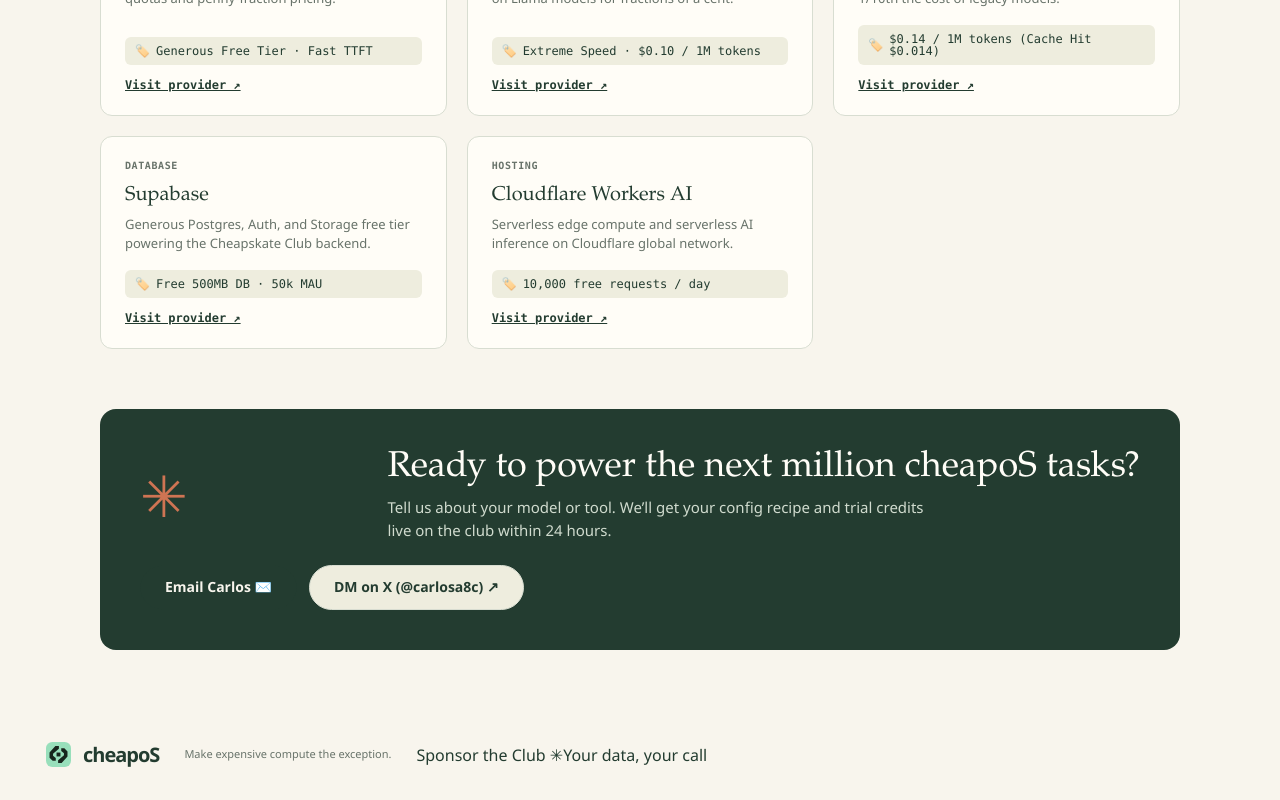
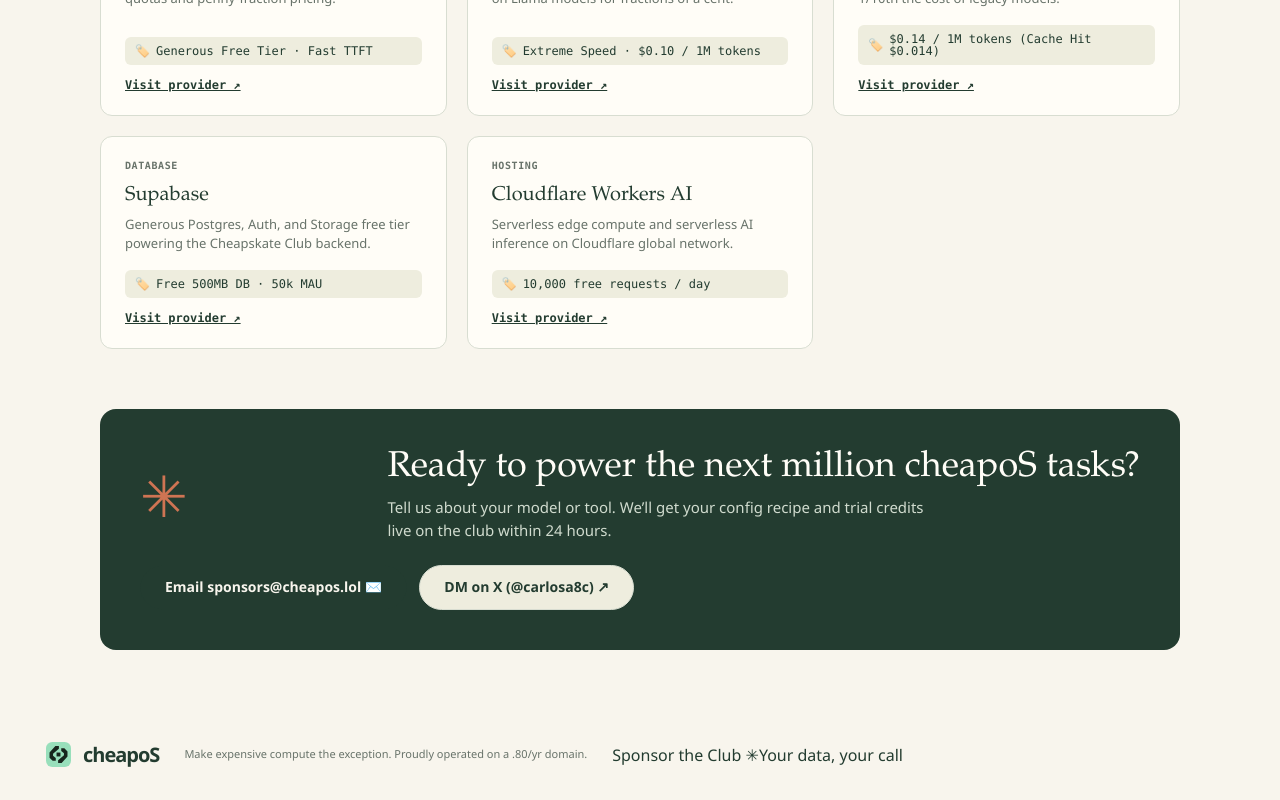
Before and after one commit to carlosa8c/cheapskate-club, a Next.js app in the folder web/: page /sponsors in a window 1280 px wide. Shown: the part 2452-3252 px from the top of the page. Built offline with nearby package versions, Linux system fonts and the light colour scheme; no server answers.

Commit message:
feat(branding): adopt cheapos.lol domain, update contact to sponsors@cheapos.lol, and add domain FAQ

```diff
--- a/web/src/app/about/page.tsx
+++ b/web/src/app/about/page.tsx
@@ -1 +1 @@
-export default function About(){return <section className="prose"><p className="eyebrow">BE CHEAP. DON’T BE A CHEAT.</p><h1>A scoreboard.<br/><em>Not an audit.</em></h1><h2>App-synced, honestly labeled</h2><p>Rankings will use reported, settled usage from opted-in cheapoS installations. Installation signatures help detect changed submissions and duplicate uploads. They do not prove that a modified app is reporting genuine inference.</p><h2>Every token counts</h2><p>One score adds free remote, included-access, and local-model tokens. Tokens reflect real machine telemetry across public free tiers, included account quotas, local hardware, and precision paid spend. Unverified estimates and imported history stay out of rankings. Monthly rankings use UTC.</p><h2>Private by default</h2><p>No prompts, source code, project paths or provider credentials belong in a leaderboard upload. Model names are optional: choose whether to send them from cheapoS and display them on your profile. Posting a project is a separate choice.</p><h2>Still taking shape</h2><p>X and GitHub sign-in and private member settings are available once configured. Installation pairing and signed usage sync are available once configured. Community posting and account deletion controls are still being built.</p></section>}
+export default function About(){return <section className="prose"><p className="eyebrow">BE CHEAP. DON’T BE A CHEAT.</p><h1>A scoreboard.<br/><em>Not an audit.</em></h1><h2>App-synced, honestly labeled</h2><p>Rankings will use reported, settled usage from opted-in cheapoS installations. Installation signatures help detect changed submissions and duplicate uploads. They do not prove that a modified app is reporting genuine inference.</p><h2>Every token counts</h2><p>One score adds free remote, included-access, and local-model tokens. Tokens reflect real machine telemetry across public free tiers, included account quotas, local hardware, and precision paid spend. Unverified estimates and imported history stay out of rankings. Monthly rankings use UTC.</p><h2>Private by default</h2><p>No prompts, source code, project paths or provider credentials belong in a leaderboard upload. Model names are optional: choose whether to send them from cheapoS and display them on your profile. Posting a project is a separate choice.</p><h2>Why cheapoS.lol?</h2><p>Because spending /year on a .ai domain would violate our core terms of service. We build on small bills, lean compute, and honest code.</p><h2>Still taking shape</h2><p>X and GitHub sign-in and private member settings are available once configured. Installation pairing and signed usage sync are available once configured. Community posting and account deletion controls are still being built.</p></section>}
--- a/web/src/app/layout.tsx
+++ b/web/src/app/layout.tsx
@@ -65,7 +65,7 @@
     <main className="page" id="main">{children}</main>
     <footer className="site-footer">
      <Link className="brand" href="/"><Image src="/brand-icon.svg" width="25" height="25" alt=""/>cheapoS</Link>
-     <span>Make expensive compute the exception.</span>
+     <span>Make expensive compute the exception. Proudly operated on a .80/yr domain.</span>
      <div className="footer-links">
        <Link className="text-button" href="/sponsors">Sponsor the Club ✳</Link>
        <Link className="text-button" href="/account">Your data, your call</Link>
--- a/web/src/app/sponsors/page.tsx
+++ b/web/src/app/sponsors/page.tsx
@@ -29,7 +29,7 @@
         <div className="hero-actions" style={{ marginTop: 24 }}>
           <a
             className="button primary"
-            href="mailto:carlos@tumblr.com?subject=Cheapskate%20Club%20Sponsorship%20Inquiry"
+            href="mailto:sponsors@cheapos.lol?subject=Cheapskate%20Club%20Sponsorship%20Inquiry"
           >
             Inquire about sponsorship ✉️
           </a>
@@ -205,9 +205,9 @@
         <div style={{ display: "flex", gap: 12, flexWrap: "wrap" }}>
           <a
             className="button primary"
-            href="mailto:carlos@tumblr.com?subject=Cheapskate%20Club%20Sponsorship%20Inquiry"
+            href="mailto:sponsors@cheapos.lol?subject=Cheapskate%20Club%20Sponsorship%20Inquiry"
           >
-            Email Carlos ✉️
+            Email sponsors@cheapos.lol ✉️
           </a>
           <a
             className="button secondary"
--- a/web/src/lib/sponsor-data.ts
+++ b/web/src/lib/sponsor-data.ts
@@ -80,7 +80,7 @@
       "Zero-fluff social proof: real agent runs proving your low cost per completed task",
     ],
     ctaText: "Inquire about Spotlight",
-    ctaHref: "mailto:carlos@tumblr.com?subject=Cheapskate%20Club%20-%20Model%20of%20the%20Month%20Spotlight",
+    ctaHref: "mailto:sponsors@cheapos.lol?subject=Cheapskate%20Club%20-%20Model%20of%20the%20Month%20Spotlight",
   },
   {
     id: "directory",
@@ -98,7 +98,7 @@
       "Inclusion in the Cheapskate Club newsletter and monthly roundup",
     ],
     ctaText: "List Your Tool",
-    ctaHref: "mailto:carlos@tumblr.com?subject=Cheapskate%20Club%20-%20Directory%20Listing%20Inquiry",
+    ctaHref: "mailto:sponsors@cheapos.lol?subject=Cheapskate%20Club%20-%20Directory%20Listing%20Inquiry",
   },
   {
     id: "patron",
```
Also changed, not shown: 1 other file (tests, documents, lock files or other folders).
